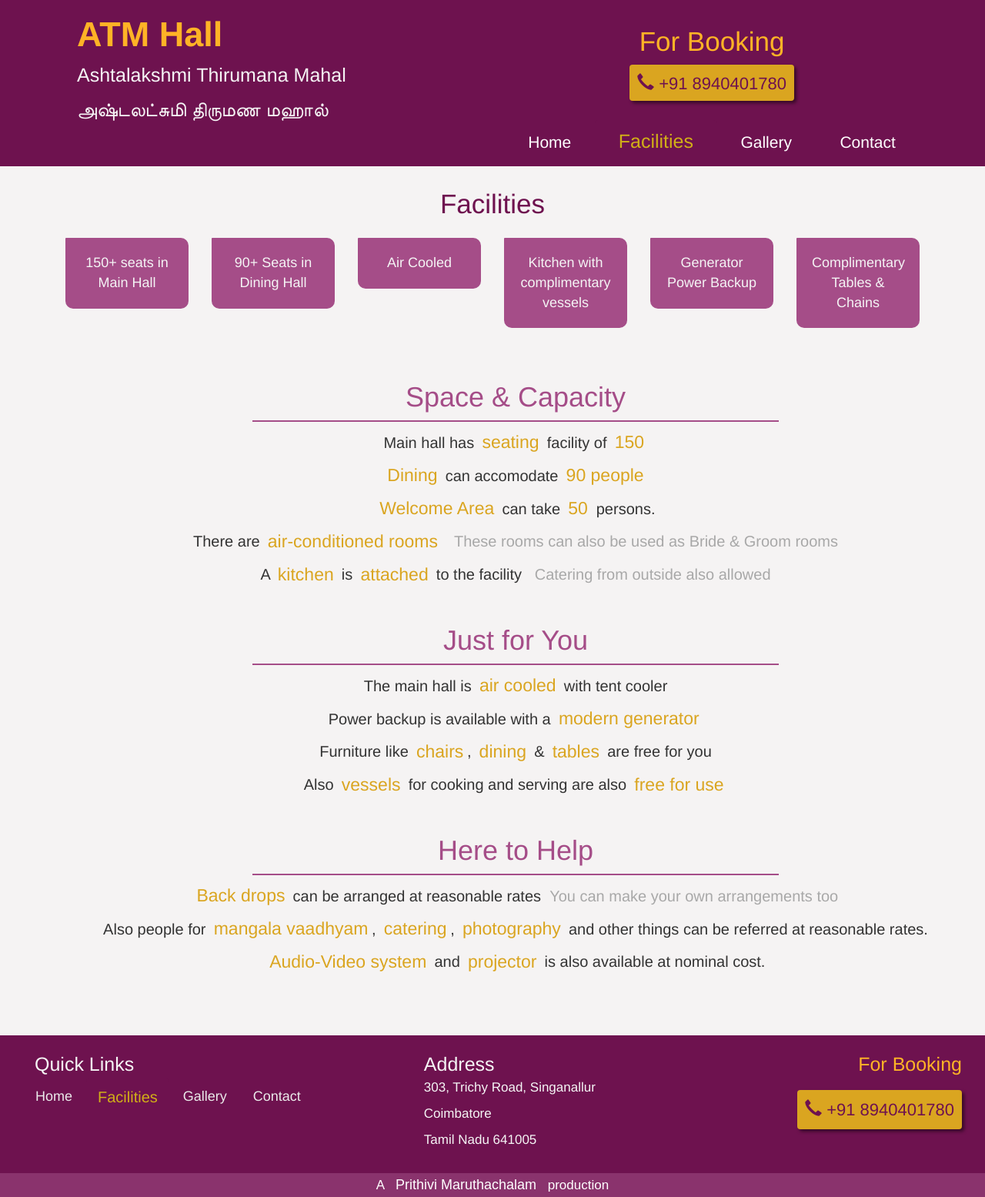
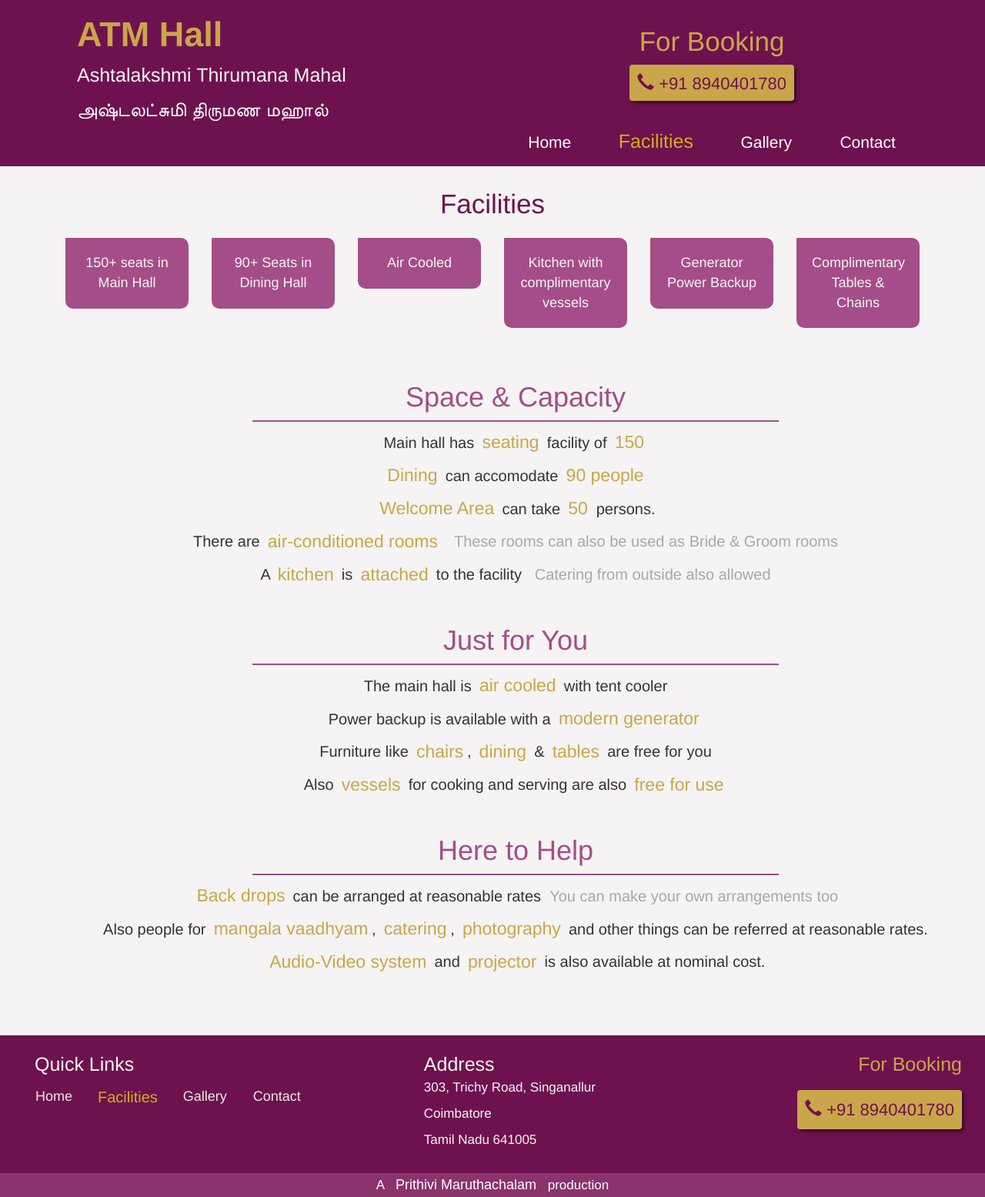
Before and after one commit to prithivi-maruthachalam/ATMHall_website, a PHP site: page /facilities.php in a window 1280 px wide. Shown: the whole page at 77% size. Run offline with PHP 8.4, Linux system fonts and the light colour scheme.

Commit message:
Gold color updated

```diff
--- a/facilities_style.css
+++ b/facilities_style.css
@@ -55,7 +55,7 @@ body{
 .list-container > p > mark{
     background-color:transparent;
     font-size: 23px;
-    color: goldenrod;
+    color: rgb(202, 166, 74);;
 }
 
 .list-title-container{
--- a/index.php
+++ b/index.php
@@ -116,7 +116,7 @@
             <div class="container">
                 <hr class="hz-divider-major">
                 <div class="display-2 font-purple">Discover the Best</div>
-                <div class="display-1-5-responsive font-gold">Wedding Hall In budget in Singanallur Coimbatore</div>
+                <div class="display-1-5-responsive font-gold-darker">Wedding Hall In budget in Singanallur Coimbatore</div>
                 <p class="font-home-content2 secondary-content-padding">
                     When looking for the perfect kalyana mandapam in Coimbatore, you should prefer a classic
                     place where culture blends with modernity. To celebrate the start of your marital
--- a/static_styling.css
+++ b/static_styling.css
@@ -106,8 +106,13 @@
 
 }
 
+
 .font-gold{
-    color: rgb(255, 179, 38);
+    color: rgb(202, 166, 74);
+}
+
+.font-gold-darker{
+    color: rgb(180, 136, 23);
 }
 
 .font-lightGrey{
@@ -251,14 +256,14 @@ a.developer-link{
 }
 
 a.developer-link:hover .developer-link-name{
-    color: goldenrod;
+    color:rgb(202, 166, 74);;
     font-size: 22px;
     font-weight: 500;
     transition: color 0.4s, font-size 0.4s, font-weight 0.4s;
 }
 
 .forDeveloper:hover .developer-link-name{
-    color: goldenrod;
+    color: rgb(202, 166, 74);;
     font-size: 22px;
     font-weight: 500;
     transition: color 0.4s, font-size 0.4s, font-weight 0.4s;
@@ -401,7 +406,7 @@ a.navigationItem-footer{
 
 .btn-phone {
     color: #6e124f;
-    background-color: goldenrod;
+    background-color: rgb(202, 166, 74);;
     border: none;
     padding: 10px;
     font-size: 22px;
@@ -423,7 +428,7 @@ a.navigationItem-footer{
 
 .menu-container{
     font-size: 30px;
-    color: goldenrod;
+    color: rgb(202, 166, 74);;
     margin-top: 10px;
     margin-bottom: 5px;
     opacity: 1;
```
